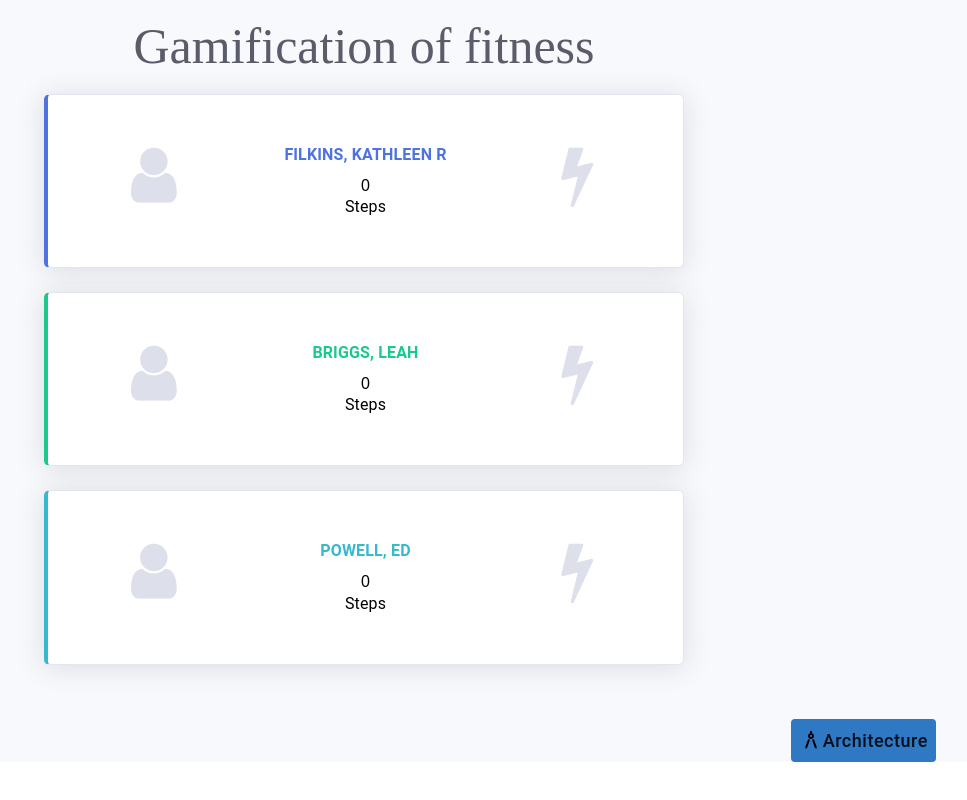
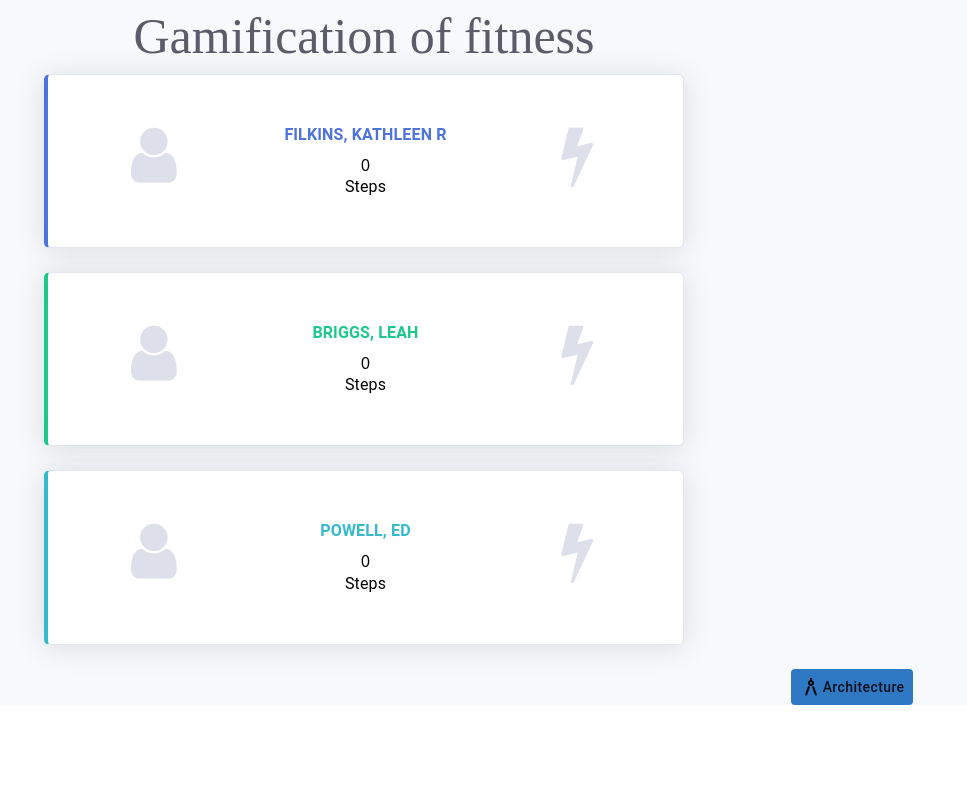
Before and after one commit to rkram0901/fitness-gamification, a React (Create React App) app: page / in a window 1280 px wide. Shown: the whole page, without its empty margins (276-1243 px from the left). Built offline with nearby package versions, Linux system fonts and the light colour scheme; no server answers.

Commit message:
updated ui issue fix

```diff
--- a/src/architecture.js
+++ b/src/architecture.js
@@ -16,7 +16,7 @@ class Architecture extends React.Component {
     return (
       <Fragment>
         <Grid container style={{ display: "block" }}>
-          <img src={architectImage} />
+          <img src={architectImage} style={{width: '57%'}}/>
         </Grid>
         <Grid container>
           <Grid item xs={1} style={{ paddingTop: "80px", paddingLeft: "15px" }}>
@@ -24,7 +24,6 @@ class Architecture extends React.Component {
               style={{
                 backgroundColor: "#2F78C4",
                 textTransform: "none",
-                fontSize: "18px",
               }}
               onClick={() => {
                 this.props.handleBack();
--- a/src/gamescreen.js
+++ b/src/gamescreen.js
@@ -36,7 +36,6 @@ class GameScreen extends React.Component {
               style={{
                 backgroundColor: "#2F78C4",
                 textTransform: "none",
-                fontSize: "18px",
               }}
               onClick={() => {
                 this.props.navigateToGameHome();
--- a/src/header.js
+++ b/src/header.js
@@ -6,7 +6,7 @@ class Header extends React.Component {
   render() {
     return (
       <Grid container className="heading">
-        <Grid item xs={12} style={{ padding: "10px" }}>
+        <Grid item xs={12}>
           {"Gamification of fitness"}{" "}
         </Grid>
       </Grid>
--- a/src/hometile.js
+++ b/src/hometile.js
@@ -183,7 +183,6 @@ class HomeTile extends React.Component {
               style={{
                 backgroundColor: "#2F78C4",
                 textTransform: "none",
-                fontSize: "18px",
               }}
               onClick={() => {
                 this.props.handleBack();
--- a/src/landingTile.js
+++ b/src/landingTile.js
@@ -247,12 +247,11 @@ class LandingTile extends React.Component {
             </Grid>
             <Grid container>
               <Grid item xs={10} />
-              <Grid item xs={1} style={{ paddingTop: "30px" }}>
+              <Grid item xs={1} >
                 <Button
                   style={{
                     backgroundColor: "#2F78C4",
                     textTransform: "none",
-                    fontSize: "18px",
                   }}
                   onClick={() => {
                     this.handleShowArch();
--- a/src/timer.js
+++ b/src/timer.js
@@ -82,14 +82,14 @@ class Timer extends React.Component {
     return (
       <Fragment>
         <Grid container>
-          <Grid item xs={5} style={{ paddingTop: "10px" }}>
-            <Typography style={{ color: "#5a5c69", fontSize: "30px" }}>
+          <Grid item xs={5} >
+            <Typography style={{ color: "#5a5c69", fontSize: "28px" }}>
               Hi {this.props.selectedUserName}!
             </Typography>
           </Grid>
           <Grid item xs={1} />
-          <Grid item xs={6} style={{ padding: "10px" }}>
-            <Typography style={{ color: "#5a5c69", fontSize: "30px" }}>
+          <Grid item xs={6} >
+            <Typography style={{ color: "#5a5c69", fontSize: "28px" }}>
               Time Remaining [HH:MM:SS] : {this.state.time}
             </Typography>
           </Grid>
```
